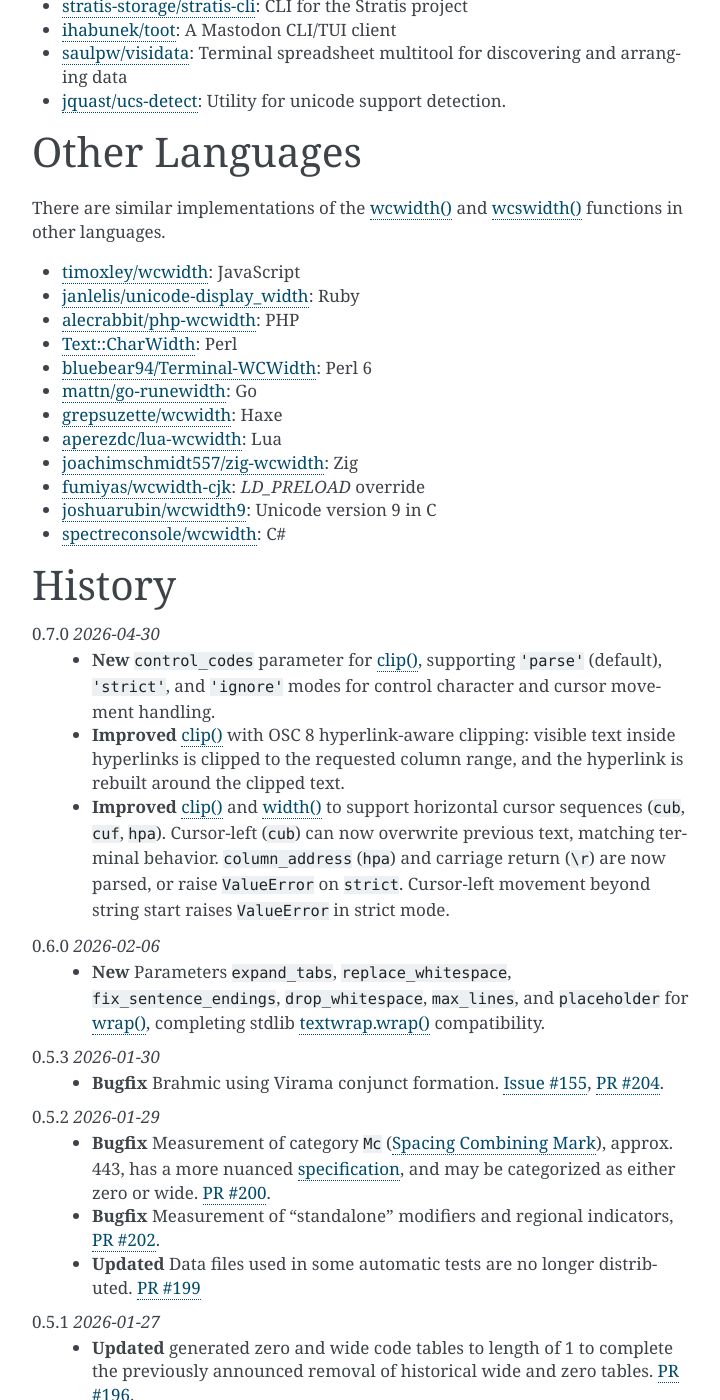
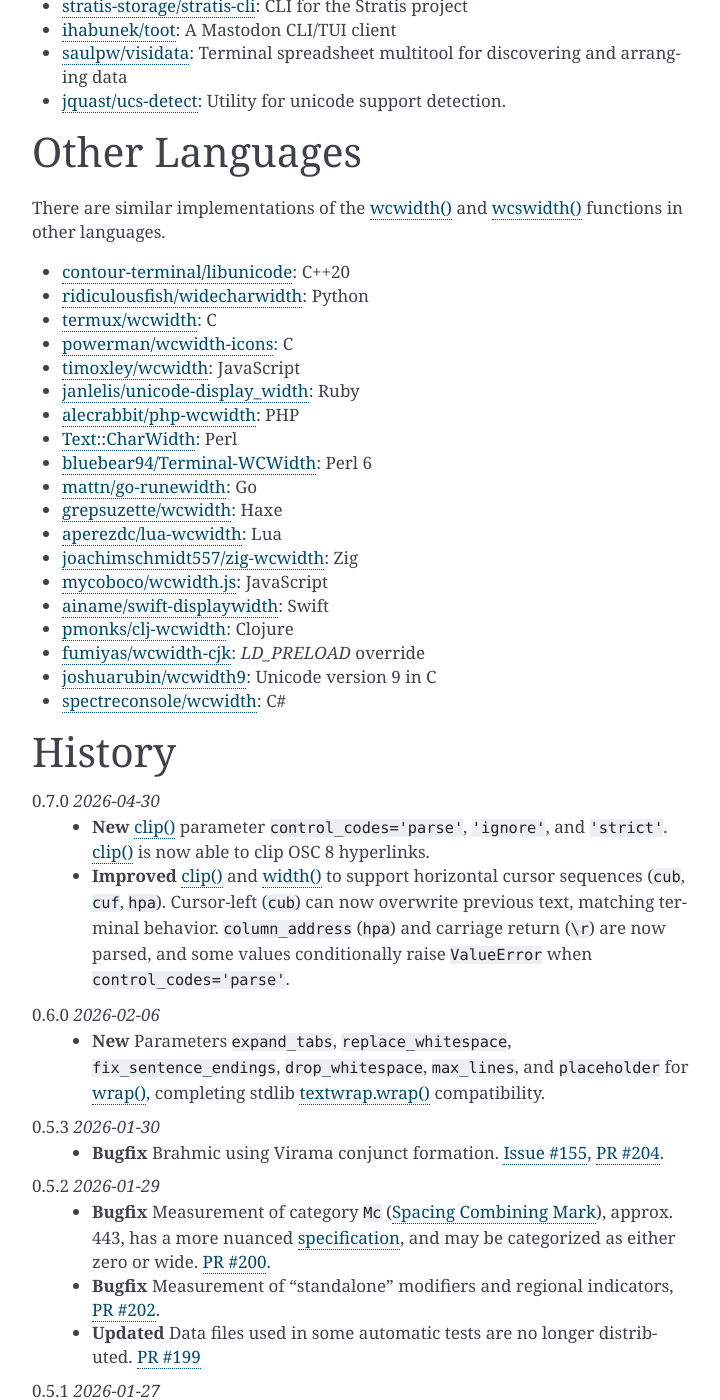
Before and after one commit to jquast/wcwidth, a Sphinx documentation site: the page built from docs/intro.rst, in a window 1280 px wide and 1400 px high, scrolled down 10014 px. Shown: the whole window, without its empty margins (388-1108 px from the left). Built offline with Sphinx 7.4.7, drawn with Linux system fonts in a browser that asks for light colours.

Commit message:
link to more wcwidth's

```diff
--- a/docs/intro.rst
+++ b/docs/intro.rst
@@ -496,6 +496,10 @@ Other Languages
 There are similar implementations of the `wcwidth()`_ and `wcswidth()`_ functions in other
 languages.
 
+- `contour-terminal/libunicode`_: C++20
+- `ridiculousfish/widecharwidth`_: Python
+- `termux/wcwidth`_: C
+- `powerman/wcwidth-icons`_: C
 - `timoxley/wcwidth`_: JavaScript
 - `janlelis/unicode-display_width`_: Ruby
 - `alecrabbit/php-wcwidth`_: PHP
@@ -505,6 +509,9 @@ languages.
 - `grepsuzette/wcwidth`_: Haxe
 - `aperezdc/lua-wcwidth`_: Lua
 - `joachimschmidt557/zig-wcwidth`_: Zig
+- `mycoboco/wcwidth.js`_: JavaScript
+- `ainame/swift-displaywidth`_: Swift
+- `pmonks/clj-wcwidth`_: Clojure
 - `fumiyas/wcwidth-cjk`_: `LD_PRELOAD` override
 - `joshuarubin/wcwidth9`_: Unicode version 9 in C
 - `spectreconsole/wcwidth`_: C#
@@ -514,15 +521,12 @@ History
 =======
 
 0.7.0 *2026-04-30*
-  * **New** ``control_codes`` parameter for `clip()`_, supporting ``'parse'`` (default),
-    ``'strict'``, and ``'ignore'`` modes for control character and cursor movement handling.
-  * **Improved** `clip()`_ with OSC 8 hyperlink-aware clipping: visible text inside hyperlinks
-    is clipped to the requested column range, and the hyperlink is rebuilt around the clipped text.
+  * **New** `clip()`_ parameter ``control_codes='parse'``, ``'ignore'``, and ``'strict'``. `clip()`_
+    is now able to clip OSC 8 hyperlinks.
   * **Improved** `clip()`_ and `width()`_ to support horizontal cursor sequences (``cub``, ``cuf``,
     ``hpa``). Cursor-left (``cub``) can now overwrite previous text, matching terminal behavior.
-    ``column_address`` (``hpa``) and carriage return (``\r``) are now parsed, or raise
-    ``ValueError`` on ``strict``. Cursor-left movement beyond string start raises ``ValueError``
-    in strict mode.
+    ``column_address`` (``hpa``) and carriage return (``\r``) are now parsed, and some values
+    conditionally raise ``ValueError`` when ``control_codes='parse'``.
 
 0.6.0 *2026-02-06*
   * **New** Parameters ``expand_tabs``, ``replace_whitespace``, ``fix_sentence_endings``,
@@ -774,6 +778,13 @@ https://www.cl.cam.ac.uk/~mgk25/ucs/wcwidth.c::
 .. _`fumiyas/wcwidth-cjk`: https://github.com/fumiyas/wcwidth-cjk
 .. _`joshuarubin/wcwidth9`: https://github.com/joshuarubin/wcwidth9
 .. _`spectreconsole/wcwidth`: https://github.com/spectreconsole/wcwidth
+.. _`contour-terminal/libunicode`: https://github.com/contour-terminal/libunicode
+.. _`ridiculousfish/widecharwidth`: https://github.com/ridiculousfish/widecharwidth
+.. _`termux/wcwidth`: https://github.com/termux/wcwidth
+.. _`powerman/wcwidth-icons`: https://github.com/powerman/wcwidth-icons
+.. _`mycoboco/wcwidth.js`: https://github.com/mycoboco/wcwidth.js
+.. _`ainame/swift-displaywidth`: https://github.com/ainame/swift-displaywidth
+.. _`pmonks/clj-wcwidth`: https://github.com/pmonks/clj-wcwidth
 .. _`python-cmd2/cmd2`: https://github.com/python-cmd2/cmd2
 .. _`stratis-storage/stratis-cli`: https://github.com/stratis-storage/stratis-cli
 .. _`ihabunek/toot`: https://github.com/ihabunek/toot
```
